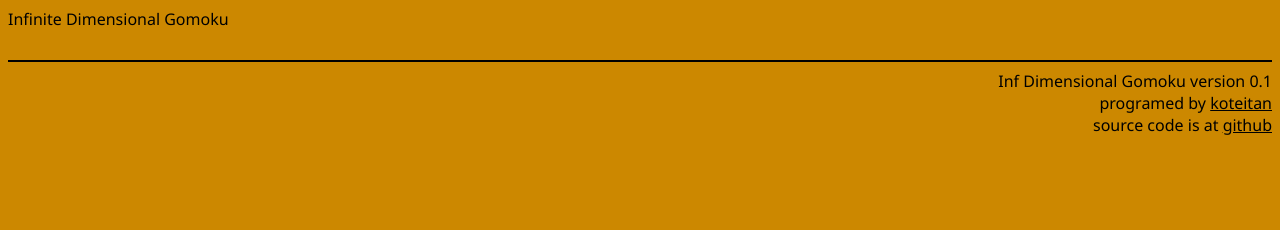
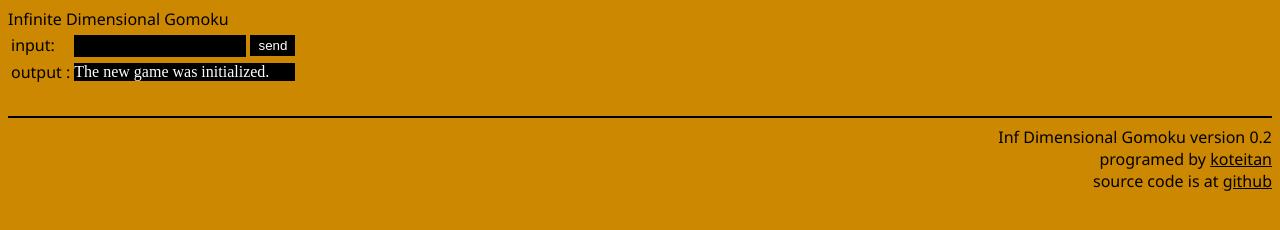
Before and after one commit to koteitan/idgomoku, a plain HTML site: page index.html in a window 1280 px wide. Drawn offline with Linux system fonts and the light colour scheme.

Commit message:
The stub with which simply adding input into output.

```diff
--- a/idgomoku.js
+++ b/idgomoku.js
@@ -3,4 +3,11 @@ window.onload=function(){ //entry point
 };
 //---------------------------
 var initGame=function(){
+  document.getElementById("console").innerHTML = "The new game was initialized.<br>";
 };
+
+var receiveCommand=function(str){
+  document.getElementById("console").innerHTML += str+"<br>";
+  form1.command.value="";
+  return "";
+};
--- a/idgomoku_version.js
+++ b/idgomoku_version.js
@@ -1 +1 @@
-document.getElementById("versiondisplay").innerHTML = "0.1";
+document.getElementById("versiondisplay").innerHTML = "0.2";
--- a/index.html
+++ b/index.html
@@ -11,17 +11,27 @@
   a:visited{color:black;border-style:none;text-decoration:underline}
   a:hover{color:black;border-color:none;text-decoration:underline}
   address{text-align:right;font-style:normal}
-  td{border-color:black;text-align:center}
-  th{border-color:black;text-align:center}
-  input{border-style:solid;border-color:black;background-color:#000000;color:black}
+  input{border-style:solid;border-color:black;background-color:black;color:white}
   .tdbutton{border-width:1px;border-style:solid;border-color:white;height:30px;width:30px}
   hr{border-style:solid}
   canvas{padding:0px;margin:0px}
+  .console{font-family:MS Gothic;color:white;background-color:black}
 --></style>
 <title>Inf Dimensional Gomoku</title>
 </head>
 <body>
-Infinite Dimensional Gomoku</div>
+<div>Infinite Dimensional Gomoku</div>
+<table>
+<tr><td>input:</td>
+<td><form name=form1><input name=command type=text id="inputwindow" class="console" onkeydown="if(window.event.keyCode==13){form1.command.value=receiveCommand(form1.command.value);return false;}"></input> <input type=button value=send onclick="javscript:form1.command.value=receiveCommand(form1.command.value);"></form></td>
+
+
+
+
+</tr><tr>
+<td>output :</div></td>
+<td><div id="console" class="console"></td>
+</tr></table>
 <div id="debugout"> </div>
 <br>
 <hr>
```
